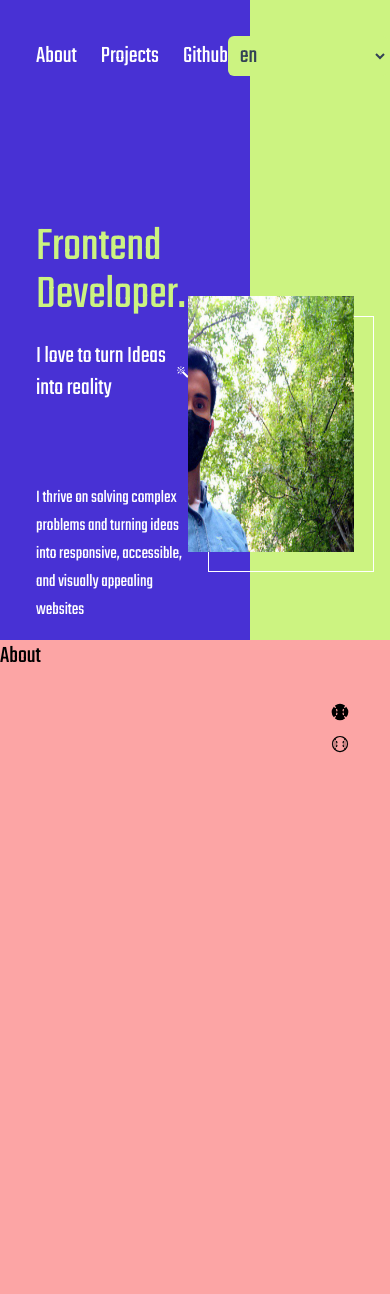
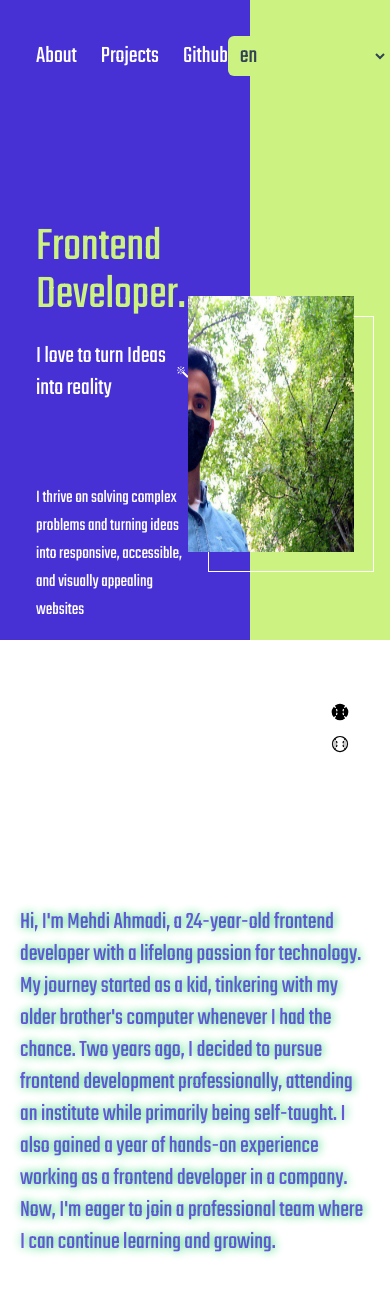
Before and after one commit to MEHDI-AHMADY/portfolio, a Next.js app: page /en in a window 390 px wide. Shown: the top 1294 px of the page. Built offline with nearby package versions, Linux system fonts and the light colour scheme.

Commit message:
feat : add About section

```diff
--- a/app/globals.css
+++ b/app/globals.css
@@ -53,4 +53,8 @@
     height: 100%;
     border: 1px solid;
   }
+
+  .text-shadow {
+    text-shadow: #14d05f 1px 0 10px;
+  }
 }
--- a/components/About.tsx
+++ b/components/About.tsx
@@ -1,13 +1,28 @@
-"use client" ;
+"use client";
 
-import { useSections } from '@/context/SectionRefsContext';
-import React from 'react';
+import { useSections } from "@/context/SectionRefsContext";
+import { useTranslations } from "next-intl";
+import Image from "next/image";
+import AboutImage from '@/assets/images/About.jpg';
 
 const About = () => {
-   const {aboutRef} = useSections()
+  const { aboutRef } = useSections();
+  const t = useTranslations("AboutSection");
+
   return (
-    <section ref={aboutRef} className="h-screen bg-red-300">About</section>
-  )
-}
+    <section ref={aboutRef} className="h-screen px-5 py-2 flex items-center justify-center">
 
-export default About
+      <div className="grid lg:grid-cols-2 justify-between items-center w-full">
+        <div className="text-shadow text-primary/80 mt-10 max-w-96">
+          {t("description")}
+        </div>
+
+        <div className="relative w-full lg:min-h-[400px]">
+          <Image src={AboutImage} fill alt="aboutImage"/>
+        </div>
+      </div>
+    </section>
+  );
+};
+
+export default About;
--- a/components/Hero.tsx
+++ b/components/Hero.tsx
@@ -10,7 +10,7 @@ import { useSections } from "@/context/SectionRefsContext";
 const Hero = () => {
   const t = useTranslations("HomePage");
   const locale = useLocale();
-  const { heroRef, sections } = useSections();
+  const { heroRef } = useSections();
 
   const style = locale === "en" ? "text-white" : "text-primary";
 
--- a/components/SectionNavigate.tsx
+++ b/components/SectionNavigate.tsx
@@ -1,7 +1,6 @@
 "use client";
 
 import { useSections } from "@/context/SectionRefsContext";
-import { useLocale } from "next-intl";
 import { useEffect, useState } from "react";
 import { PiBaseballFill } from "react-icons/pi";
 import { PiBaseballDuotone } from "react-icons/pi";
@@ -11,10 +10,6 @@ const SectionNavigate = () => {
     null
   );
   const { sections } = useSections();
-  const locale = useLocale();
-
-  const activeStyle = locale === "en" ? "bg-primary" : "bg-secondary";
-  const nonActiveStyle = locale === "en" ? "bg-white" : "bg";
 
   const scrollToSection = (sectionRef: React.RefObject<HTMLElement | null>) => {
     sectionRef.current?.scrollIntoView({ behavior: "smooth" });
@@ -49,7 +44,7 @@ const SectionNavigate = () => {
       <ul>
         {sections.map((section, index) => (
           <li key={index}>
-            <button onClick={() => scrollToSection(section)}>
+            <button onClick={() => scrollToSection(section)} className="outline-none hover:scale-110">
               {currentSectionIndex === index ? (
                 <PiBaseballFill className="w-5 h-5" />
               ) : (
--- a/messages/en.json
+++ b/messages/en.json
@@ -15,5 +15,9 @@
     "jobTitle2": "Developer",
     "description": "I love to turn Ideas into reality",
     "description2": "I thrive on solving complex problems and turning ideas into responsive, accessible, and visually appealing websites"
+  },
+  "AboutSection" : {
+    "AboutMe" : "About Me",
+    "description" : "Hi, I'm Mehdi Ahmadi, a 24-year-old frontend developer with a lifelong passion for technology. My journey started as a kid, tinkering with my older brother's computer whenever I had the chance. Two years ago, I decided to pursue frontend development professionally, attending an institute while primarily being self-taught. I also gained a year of hands-on experience working as a frontend developer in a company. Now, I'm eager to join a professional team where I can continue learning and growing."
   }
 }
--- a/messages/fa.json
+++ b/messages/fa.json
@@ -15,5 +15,9 @@
     "jobTitle2": "دولوپر",
     "description": "عاشق اینم که ایده هارو به واقعیت تبدیل کنم",
     "description2" : "مسائل پیچیده اثر معکوس روی من میگذارند و باعث میشوند مشتاقانه تر دنبال راه حلی براشون باشم تا بتونم ایده هارو به سایت هایی واکنش گرا با دسترسی راحت و زیبا بدل کنم. "
+  },
+  "AboutSection" : {
+    "AboutMe" : "درباره من",
+    "description" : "سلام! من مهدی احمدی هستم، یک توسعه‌دهنده فرانت‌اند ۲۴ ساله با علاقه‌ای قدیمی به دنیای تکنولوژی. از بچگی به کامپیوتر علاقه داشتم و همیشه با سیستم برادرم، وقتی در دسترسم بود، سر و کله می‌زدم! دو سال پیش تصمیم گرفتم به‌صورت حرفه‌ای وارد دنیای فرانت‌اند شوم. در یک مؤسسه آموزش دیدم، اما بیشتر مهارتم را به‌صورت خودآموز یاد گرفتم. همچنین یک سال به‌عنوان توسعه‌دهنده فرانت‌اند در یک شرکت کار کردم. حالا مشتاقم که با یک تیم حرفه‌ای کار کنم، یاد بگیرم و رشد کنم."
   }
 }
```
Also changed, not shown: assets/images/About.jpg (added).
